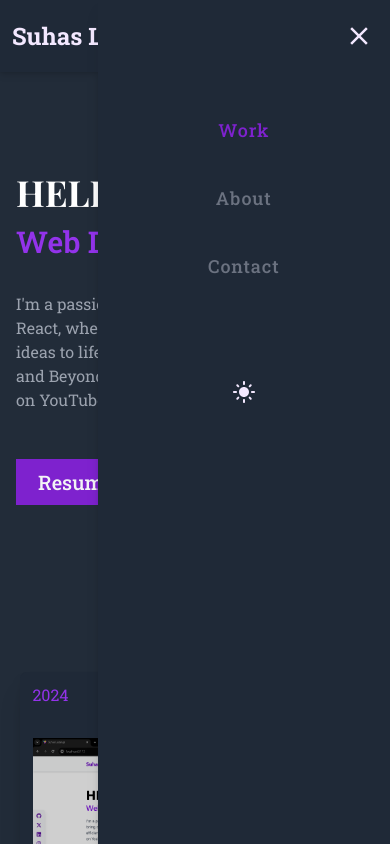
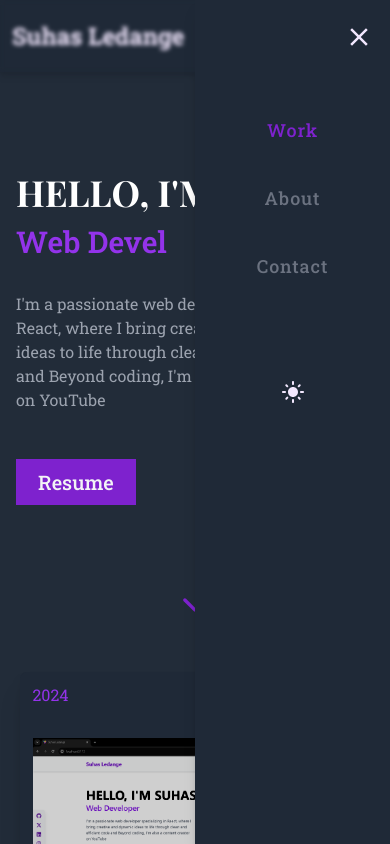
Before and after one commit to suhasledange/Portfolio, a React (Vite) app: page / in a window 390 px wide. Both pictures are taken after a click on the button 362 px from the left and 36 px from the top of the page. Shown: the top 844 px of the page. Built offline with nearby package versions, Linux system fonts and the light colour scheme; a web font is replaced by a local one.

Commit message:
headerupdate

```diff
--- a/src/components/Header/Header.jsx
+++ b/src/components/Header/Header.jsx
@@ -27,18 +27,22 @@ const Header = () => {
           <h1 className='md:ml-0 ml-3 dark:text-purple-100 text-purple-700 font-bold text-2xl'>Suhas Ledange</h1>
         </div>
 
+
         <div className='lg:hidden z-50'>
           <button
             onClick={handleToggleMenu}
             className=' mr-2 text-2xl dark:text-purple-100 text-purple-700 p-2 focus:outline-none'
           >
-            {menuOpen ? <IoMdClose className='text-3xl' /> : <GiHamburgerMenu />}
+            {menuOpen ? <IoMdClose className='text-3xl absolute top-[1.4rem] right-4' /> : <GiHamburgerMenu />}
           </button>
         </div>
 
+      <div className={` ${menuOpen ? 'block' : 'hidden'
+            }`}>
+
+     <div className='absolute top-0 left-0 bg-trasparent backdrop-blur-[2px] w-full min-h-screen' onClick={handleToggleMenu}></div>
         <div
-          className={`lg:hidden absolute bg-gray-50 dark:bg-gray-800 w-3/4 min-h-screen  pt-20 top-0 right-0 shadow-lg z-40  ${menuOpen ? 'block' : 'hidden'
-            }`}
+          className={`lg:hidden absolute bg-gray-50 dark:bg-gray-800 w-2/4 min-h-screen  pt-20 top-0 right-0 shadow-lg z-40 `}
         >
 
           <ul className=' tracking-wider text-lg flex flex-col gap-5 items-center pt-4'>
@@ -57,6 +61,8 @@ const Header = () => {
             ))}
             <li onClick={themeToggle} className='mt-20 hover:animate-pulse text-2xl cursor-pointer'>{themeMode === 'light' ? <MdDarkMode/> :<MdLightMode className='text-purple-100 '/> } </li>
           </ul>
+        </div>
+
         </div>
 
         <div className={`lg:flex h-full hidden`}>
```
